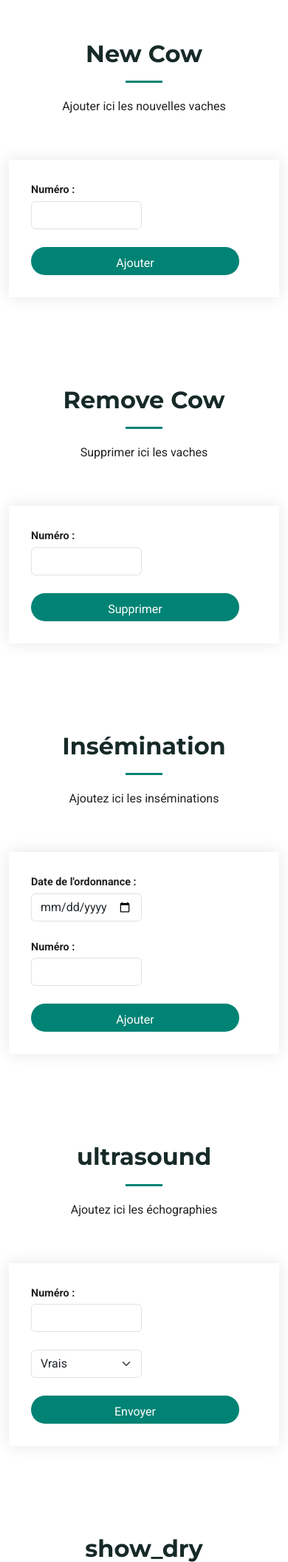
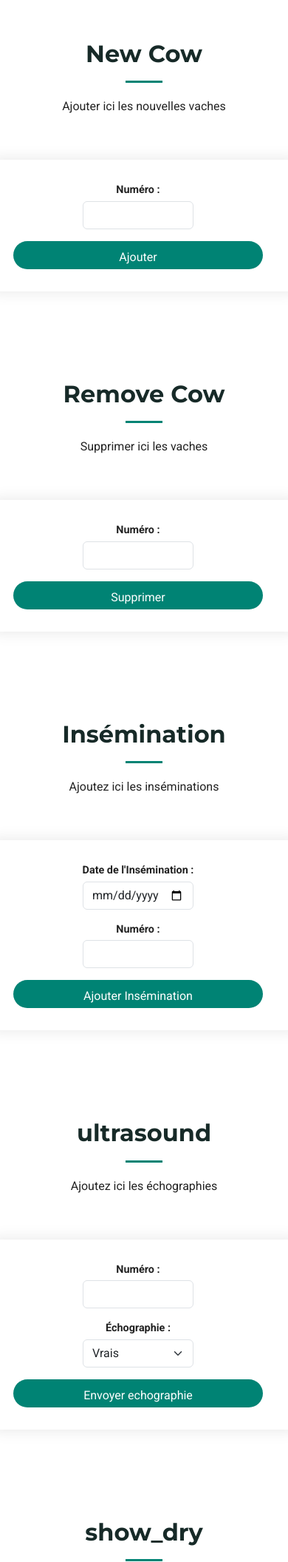
Before and after one commit to loann-des/BioFarm-Monitor, a Flask app: page /reproduction in a window 390 px wide. Shown: the part 484-2596 px from the top of the page at 74% size. Run offline with Flask 3, Linux system fonts and the light colour scheme; some libraries are stand-ins or nearby versions.

Commit message:
affichage responsive

```diff
--- a/web_app/templates/pharmacie.html
+++ b/web_app/templates/pharmacie.html
@@ -203,10 +203,12 @@
       <div class="php-email-form">
         <div class="row row-cols-1 row-cols-lg-1 g-3 justify-content-center">
 
+          {# stock de l'année à afficher #}
           <div class="col-12">
             <div id="stock-result" class="mt-3"></div>
           </div>
 
+          {# button call #}
           <div class="col d-flex flex-column align-items-center text-center">
             <button id="load-stock" class="btn btn-primary" type="submit">Afficher le stock</button>
           </div>
@@ -227,7 +229,7 @@
     <div class="row justify-content-center">
       <div class="php-email-form">
 
-        {# button submit #}
+        {# button redirection #}
         <div class="col d-flex flex-column align-items-center text-center">
           <a href="{{ url_for('stock_details') }}"><button class="btn btn-primary" type="submit">Afficher l'historique des stocks</button></a>
         </div>
@@ -258,6 +260,7 @@
           <div class="col d-flex flex-column align-items-center text-center">
             <button type="submit" class="btn btn-primary">Téléchargez stock</button>
           </div>
+
         </div>
       </form>
     </div>
--- a/web_app/templates/reproduction.html
+++ b/web_app/templates/reproduction.html
@@ -11,8 +11,7 @@
   Reproduction
 {% endblock %}
 {% block content %}
-{# TODO Clean div inutile #}
-
+{# TODO faire les commentaires #}
 
   <!-- New Cow Section -->
   <section id="new_cow_section" class="contact section">
@@ -20,27 +19,24 @@
       <h2>New Cow</h2>
       <p>Ajouter ici les nouvelles vaches</p>
     </div>
+    <div class="row justify-content-center">
+      <form id="form-new_cow" action="{{ url_for('add_cow') }}" method="POST" enctype="multipart/form-data" class="ajax-form php-email-form">
+        <div class="row row-cols-1 row-cols-lg-1 g-3 justify-content-center">
 
-    <div class="container">
-      <div class="row justify-content-center">
-        <div class="col-lg-8">
-          <form id="form-new_cow" action="{{ url_for('add_cow') }}" method="POST" enctype="multipart/form-data" class="ajax-form php-email-form">
-            <div class="row gy-4">
-              {# numero vache à ajouter #}
-              <div class="col-md-6">
+          {# ID de la vache #}
+          <div class="col d-flex flex-column align-items-center text-center">
             <label for="id" class="form-label">Numéro :</label>
             <input type="number" name="id" id="id" class="form-control" required />
           </div>
 
           {# button submit #}
-              <div class="col-md-12 text-center">
+          <div class="col d-flex flex-column align-items-center text-center">
             <button type="submit" class="btn btn-primary">Ajouter</button>
           </div>
+
         </div>
       </form>
       <div id="message-form-new_cow" class="alert" style="display: none;"></div>
-        </div>
-      </div>
     </div>
   </section>
   <!-- End New Cow Section -->
@@ -51,106 +47,88 @@
       <h2>Remove Cow</h2>
       <p>Supprimer ici les vaches</p>
     </div>
+    <div class="row justify-content-center">
+      <form id="form-remove_cow" action="{{ url_for('remove_cow') }}" method="POST" enctype="multipart/form-data" class="ajax-form php-email-form">
+        <div class="row row-cols-1 row-cols-lg-1 g-3 justify-content-center">
 
-    <div class="container">
-      <div class="row justify-content-center">
-        <div class="col-lg-8">
-          <form id="form-remove_cow" action="{{ url_for('remove_cow') }}" method="POST" enctype="multipart/form-data" class="ajax-form php-email-form">
-            <div class="row gy-4">
-              {# Numéro vache à supprimer #}
-              <div class="col-md-6">
+          {# ID de la vache à supprimer #}
+          <div class="col d-flex flex-column align-items-center text-center">
             <label for="id" class="form-label">Numéro :</label>
             <input type="number" name="id" id="id" class="form-control" required />
           </div>
 
           {# button submit #}
-              <div class="col-md-12 text-center">
+          <div class="col d-flex flex-column align-items-center text-center">
             <button type="submit" class="btn btn-primary">Supprimer</button>
           </div>
         </div>
+
       </form>
       <div id="message-form-remove_cow" class="alert" style="display: none;"></div>
-        </div>
-      </div>
     </div>
   </section>
   <!-- End Remove cow Section -->
 
   <!-- insemination Section -->
   <section id="insemination" class="contact section">
-
     <div class="container section-title">
       <h2>Insémination</h2>
       <p>Ajoutez ici les inséminations</p>
     </div>
+    <div class="row justify-content-center">
+      <form id="form-insemination" action="{{ url_for('insemination') }}" method="POST" enctype="multipart/form-data" class="ajax-form php-email-form">
+        <div class="row row-cols-1 row-cols-lg-2 g-3 justify-content-center">
 
-    <div class="container">
-      <div class="row justify-content-center">
-        <div class="col-lg-8">
-          <form id="form-insemination" action="{{ url_for('insemination') }}" method="POST" enctype="multipart/form-data" class="ajax-form php-email-form">
-            <div class="row gy-4">
-              {# date de l'insémination #}
-              <div class="col-md-6">
-                <label for="prescription_date" class="form-label">Date de l'ordonnance :</label>
+          {# date de l'insemination#}
+          <div class="col d-flex flex-column align-items-center text-center">
+            <label for="prescription_date" class="form-label">Date de l'Insémination :</label>
             <input type="date" name="prescription_date" id="prescription_date" class="form-control" required />
           </div>
 
-              {# numéro vache inseminée #}
-              <div class="col-md-6">
+          {# ID de la vache #}
+          <div class="col d-flex flex-column align-items-center text-center">
             <label for="id" class="form-label">Numéro :</label>
             <input type="number" name="id" id="id" class="form-control" required />
           </div>
 
           {# button submit #}
-              <div class="col-md-12 text-center">
-                <button type="submit" class="btn btn-primary">Ajouter</button>
+          <div class="col d-flex flex-column align-items-center text-center">
+            <button type="submit" class="btn btn-primary">Ajouter Insémination</button>
           </div>
+
         </div>
       </form>
       <div id="message-form-insemination" class="alert" style="display: none;"></div>
-        </div>
-      </div>
     </div>
   </section>
   <!-- End insemination Section -->
 
   <!-- ultrasound Section -->
   <section id="ultrasound" class="contact section">
-
     <div class="container section-title">
       <h2>ultrasound</h2>
       <p>Ajoutez ici les échographies</p>
     </div>
-
-    <div class="container">
     <div class="row justify-content-center">
-        <div class="col-lg-8">
       <form id="form-ultrasound" action="{{ url_for('ultrasound') }}" method="POST" enctype="multipart/form-data" class="ajax-form php-email-form">
-            <div class="row gy-4">
-
-              {# numéro vache inseminée #}
-              <div class="col-md-6">
+        <div class="row row-cols-1 row-cols-lg-2 g-3 justify-content-center">
+          <div class="col d-flex flex-column align-items-center text-center">
             <label for="id" class="form-label">Numéro :</label>
             <input type="number" name="id" id="id" class="form-control" required />
           </div>
-
-              <div class="col-md-6">
+          <div class="col d-flex flex-column align-items-center text-center">
+            <label for="ultrasound" class="form-label">Échographie :</label>
             <select name="ultrasound" id="ultrasound" class="form-select">
               <option value="True">Vrais</option>
               <option value="False">Faux</option>
             </select>
           </div>
-
-              {# button submit #}
-              <div class="col-md-12 text-center">
-                <button type="submit" class="btn btn-primary">Envoyer</button>
+          <div class="col d-flex flex-column align-items-center text-center">
+            <button type="submit" class="btn btn-primary">Envoyer echographie</button>
           </div>
-
         </div>
       </form>
       <div id="message-form-ultrasound" class="alert" style="display: none;"></div>
-        </div>
-      </div>
     </div>
   </section>
   <!-- End ultrasound Section -->
@@ -162,29 +140,21 @@
       <p>Ici les prochains tarissements en temps réel</p>
     </div>
 
-    <div class="container">
     <div class="row justify-content-center">
-        <div class="col-lg-8">
       <div class="php-email-form">
-
-            <div class="row gy-4">
-
+        <div class="row row-cols-1 row-cols-lg-1 g-3 justify-content-center">
           <div class="col-12">
             <div id="dry-result" class="mt-3"></div>
           </div>
 
-              <div class="col-md-12 text-center">
+          <div class="col d-flex flex-column align-items-center text-center">
             <button id="load-dry" class="btn btn-primary" type="submit">Afficher les tarissements</button>
-              </div>
-
-            </div>
-
           </div>
         </div>
       </div>
     </div>
   </section>
-  <!--END show_dry Section -->
+  <!-- END show_dry Section -->
 
   <!-- show_calving_preparation Section -->
   <section id="show_calving_preparation" class="contact section">
@@ -192,61 +162,41 @@
       <h2>show_calving_preparation</h2>
       <p>Ici les prochain prépa vêlage</p>
     </div>
-
-    <div class="container">
     <div class="row justify-content-center">
-        <div class="col-lg-8">
       <div class="php-email-form">
-
-            <div class="row gy-4">
-
+        <div class="row row-cols-1 row-cols-lg-1 g-3 justify-content-center">
           <div class="col-12">
             <div id="calving_preparation-result" class="mt-3"></div>
           </div>
-
-              <div class="col-md-12 text-center">
-                <button id="load-calving_preparation" class="btn btn-primary" type="submit">Afficher les tarissements</button>
-              </div>
-
-            </div>
-
+          <div class="col d-flex flex-column align-items-center text-center">
+            <button id="load-calving_preparation" class="btn btn-primary" type="submit">Afficher les prépas vêlage</button>
           </div>
         </div>
       </div>
     </div>
   </section>
-  <!--END show_calving_preparation Section -->
+  <!-- END show_calving_preparation Section -->
 
   <!-- show_calving_date Section -->
   <section id="show_calving_date" class="contact section">
     <div class="container section-title">
       <h2>show_calving_date</h2>
-      <p>Ici les prochain v^lages</p>
+      <p>Ici les prochains vêlages</p>
     </div>
-
-    <div class="container">
     <div class="row justify-content-center">
-        <div class="col-lg-8">
       <div class="php-email-form">
-
-            <div class="row gy-4">
-
+        <div class="row row-cols-1 row-cols-lg-1 g-3 justify-content-center">
           <div class="col-12">
             <div id="calving-result" class="mt-3"></div>
           </div>
-
-              <div class="col-md-12 text-center">
-                <button id="load-calving" class="btn btn-primary" type="submit">Afficher les tarissements</button>
-              </div>
-
-            </div>
-
+          <div class="col d-flex flex-column align-items-center text-center">
+            <button id="load-calving" class="btn btn-primary" type="submit">Afficher les vêlages</button>
           </div>
         </div>
       </div>
     </div>
   </section>
-  <!--END show_calving_date Section -->
+  <!-- END show_calving_date Section -->
 
   <!-- new_calf Section -->
   <section id="new_calf" class="contact section">
@@ -254,55 +204,38 @@
       <h2>New Calf</h2>
       <p>Ajoutez ici les naissances</p>
     </div>
-
-    <div class="container">
     <div class="row justify-content-center">
-        <div class="col-lg-8">
-
       <form id="form-new_calf" action="{{ url_for('upload_calf') }}" method="POST" enctype="multipart/form-data" class="ajax-form php-email-form">
-            <div class="row gy-4">
-
-              {# selection sex #}
-              <div class="col-md-6">
-                <label for="id" class="form-label">Naissances :</label>
+        <div class="row row-cols-1 row-cols-lg-4 g-3 justify-content-center">
+          <div class="col d-flex flex-column align-items-center text-center">
+            <label for="borning" class="form-label">Naissances :</label>
             <select name="borning" id="borning" class="form-select" required>
               <option value="male">male</option>
               <option value="female">femmel</option>
               <option value="abortion">avorton</option>
-
             </select>
           </div>
-
-              {# numero mere #}
-              <div class="col-md-6">
-                <label for="id" class="form-label">Numéro Mère :</label>
+          <div class="col d-flex flex-column align-items-center text-center">
+            <label for="mother_id" class="form-label">Numéro Mère :</label>
             <input type="number" name="mother_id" id="mother_id" class="form-control" required />
           </div>
-
-              {# numero veaux #}
-              <div class="col-md-6">
-                <label for="id" class="form-label">Numéro Veau :</label>
-                <input type="number" name="calf_id" id="calf_id" class="form-control"/>
+          <div class="col d-flex flex-column align-items-center text-center">
+            <label for="calf_id" class="form-label">Numéro Veau :</label>
+            <input type="number" name="calf_id" id="calf_id" class="form-control" />
           </div>
-
-              {# date de velage #}
-              <div class="col-md-6">
+          <div class="col d-flex flex-column align-items-center text-center">
             <label for="calving_date" class="form-label">Date de velage :</label>
-                <input type="date" name="calving_date" id="calving_date" class="form-control">
+            <input type="date" name="calving_date" id="calving_date" class="form-control" />
           </div>
-
-              {# button submit #}
-              <div class="col-md-12 text-center">
+          <div class="col d-flex flex-column align-items-center text-center">
             <button type="submit" class="btn btn-primary">Ajouter</button>
           </div>
         </div>
       </form>
       <div id="message-form-new_calf" class="alert" style="display: none;"></div>
     </div>
-      </div>
-    </div>
   </section>
-  <!-- End upload_calf Section -->
+  <!-- End new_calf Section -->
 {% endblock %}
 {% block JS %}
   <script src="{{ url_for('static', filename='js/forms.js') }}"></script>
```
Also changed, not shown: web_app/templates/cow_liste.html (+22 -18 lines), web_app/templates/index.html (+21 -35 lines), app.db. Lines whose indentation alone changed are shown as unchanged.
